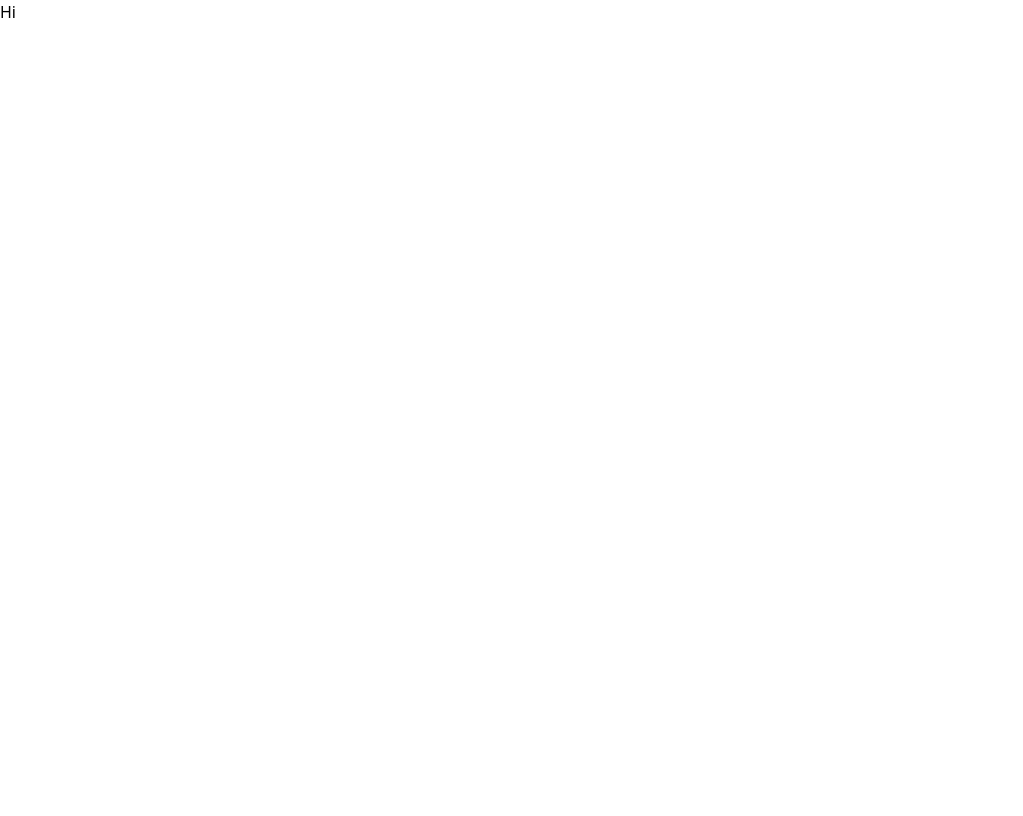
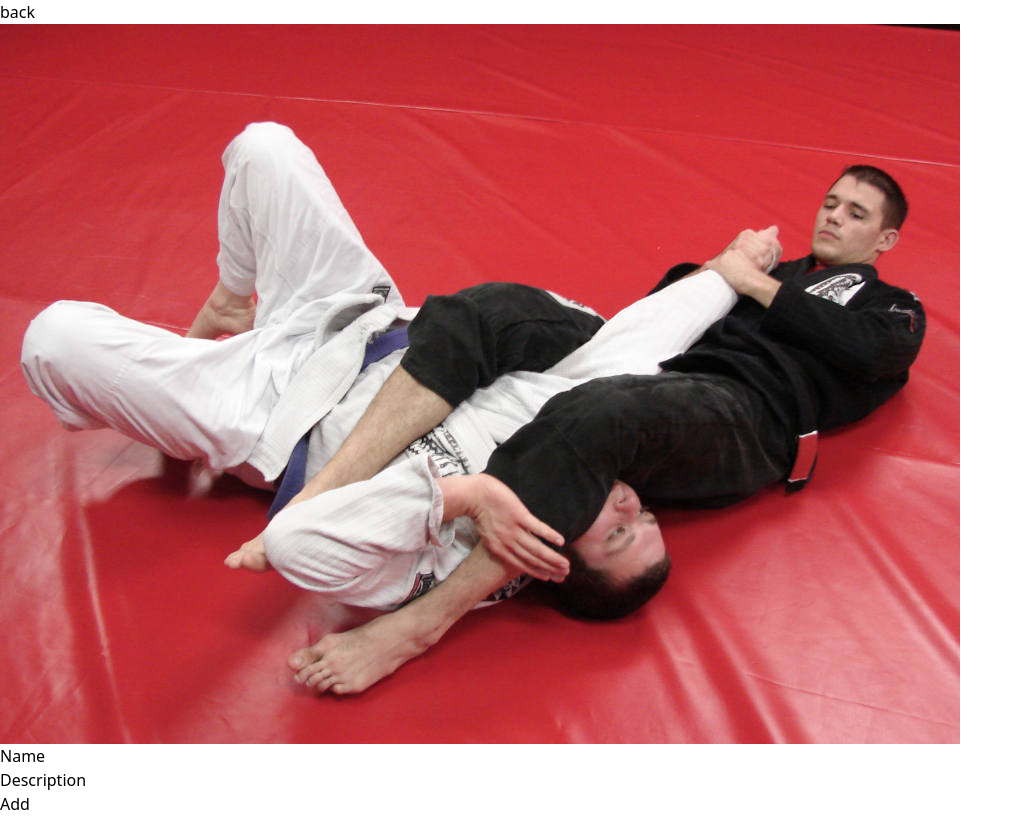
Before and after one commit to Franziska-F/BJJ-Vademecum, a Next.js app: page /techniques/1 in a window 1280 px wide. Shown: the whole page, without its empty margins (0-1023 px from the left). Built offline with nearby package versions, Linux system fonts and the light colour scheme.

Commit message:
Add routes, add my technique-page

```diff
--- a/pages/categories/[category].js
+++ b/pages/categories/[category].js
@@ -4,6 +4,9 @@ export default function Category() {
   return (
     <div>
       <h2>Armblocks/Shoulderlocks</h2>
+      <div>
+        <Link href="/">back</Link>
+      </div>
       <div className="grid grid-cols-2 gap-4 p-8 text-white">
         <div className="bg-sky-950 w-18 h-12 rounded-md">
           <Link href={`/techniques/1`}> Armbar</Link>
--- a/pages/index.js
+++ b/pages/index.js
@@ -5,7 +5,11 @@ export default function Home() {
   return (
     <>
       <header>
-        <div>Navigation</div>
+        <div>
+          Navigation
+          <br />
+          <button>Logout</button>
+        </div>
       </header>
       <main className="p-4">
         <div>
--- a/pages/techniques/[id].js
+++ b/pages/techniques/[id].js
@@ -1,3 +1,23 @@
-export default function () {
-  return <div>Hi</div>;
+import Link from 'next/link';
+
+export default function Technique() {
+  return (
+    <div>
+      <header>
+        <Link href="/categories/[categroy]">back</Link>
+      </header>
+      <div>
+        <main>
+          <div><img src="../img/armbar.JPG" /></div>
+          <div>Name</div>
+          <div>Description</div>
+          <div>
+            <button>
+              Add
+            </button>
+          </div>
+        </main>
+      </div>
+    </div>
+  );
 }
--- /dev/null
+++ b/pages/users/[userId].js
@@ -0,0 +1,3 @@
+export default function MyTechniques() {
+  return <div>My Techniques</div>;
+}
```
